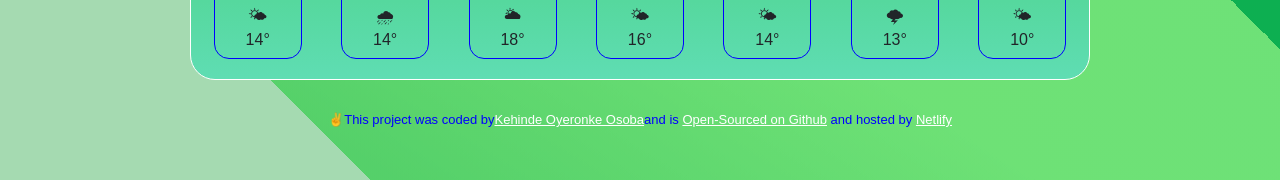
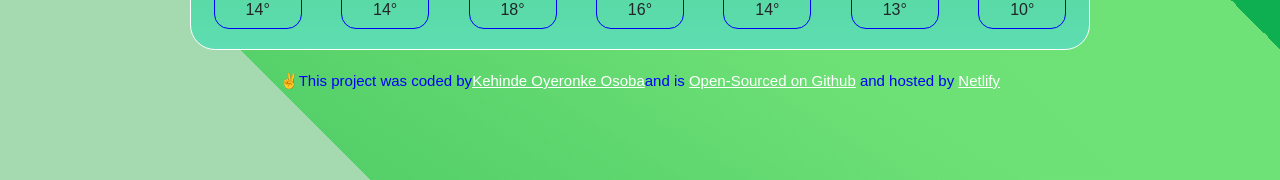
Before and after one commit to kenmillionaire/weather-react, a React (Create React App) app: page / in a window 1280 px wide. Shown: the part 471-651 px from the top of the page. Built offline with nearby package versions, Linux system fonts and the light colour scheme.

Commit message:
Updated footer component

```diff
--- a/src/Footer.css
+++ b/src/Footer.css
@@ -1,5 +1,5 @@
 .Footer {
-  margin-top: 30px;
-  font-size: small;
+  margin-top: 20px;
+  font-size: 15px;
   color: blue;
 }
--- a/src/Weather.css
+++ b/src/Weather.css
@@ -7,7 +7,7 @@
   max-width: 900px;
   border-radius: 25px;
   margin: 0 auto;
-  margin-top: 50px;
+  margin-top: 20px;
 }
 .col-6 {
   line-height: 1.5;
```
